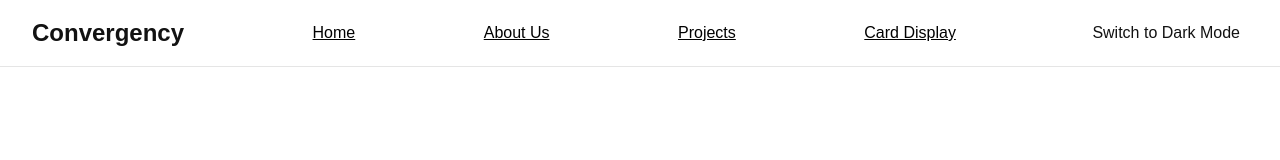
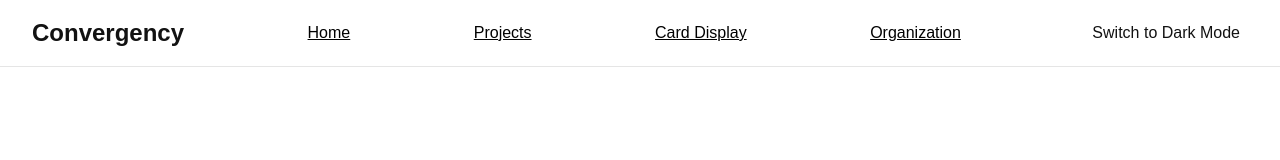
Before and after one commit to convergencylabs/convergencylabs.github.io, a plain HTML site: page test.html in a window 1280 px wide. Shown: the top 160 px of the page. Drawn offline with Linux system fonts and the light colour scheme.

Commit message:
Update test.html
changed the index.html

```diff
--- a/test.html
+++ b/test.html
@@ -214,10 +214,10 @@
 <body class="light-mode">
     <header class="light-mode">
         <div class="logo">Convergency</div>
-        <a class="current">Home</a>
-        <a href="aboutus.html">About Us</a>
+        <a class="index.html">Home</a>
         <a href="projects.html">Projects</a>
         <a href="cardDisplay.html">Card Display</a>
+        <a href="#OrganizationFile">Organization</a>
         <button class="theme-toggle" onclick="toggleTheme()">Switch to Dark Mode</button>
     </header>
 
```
